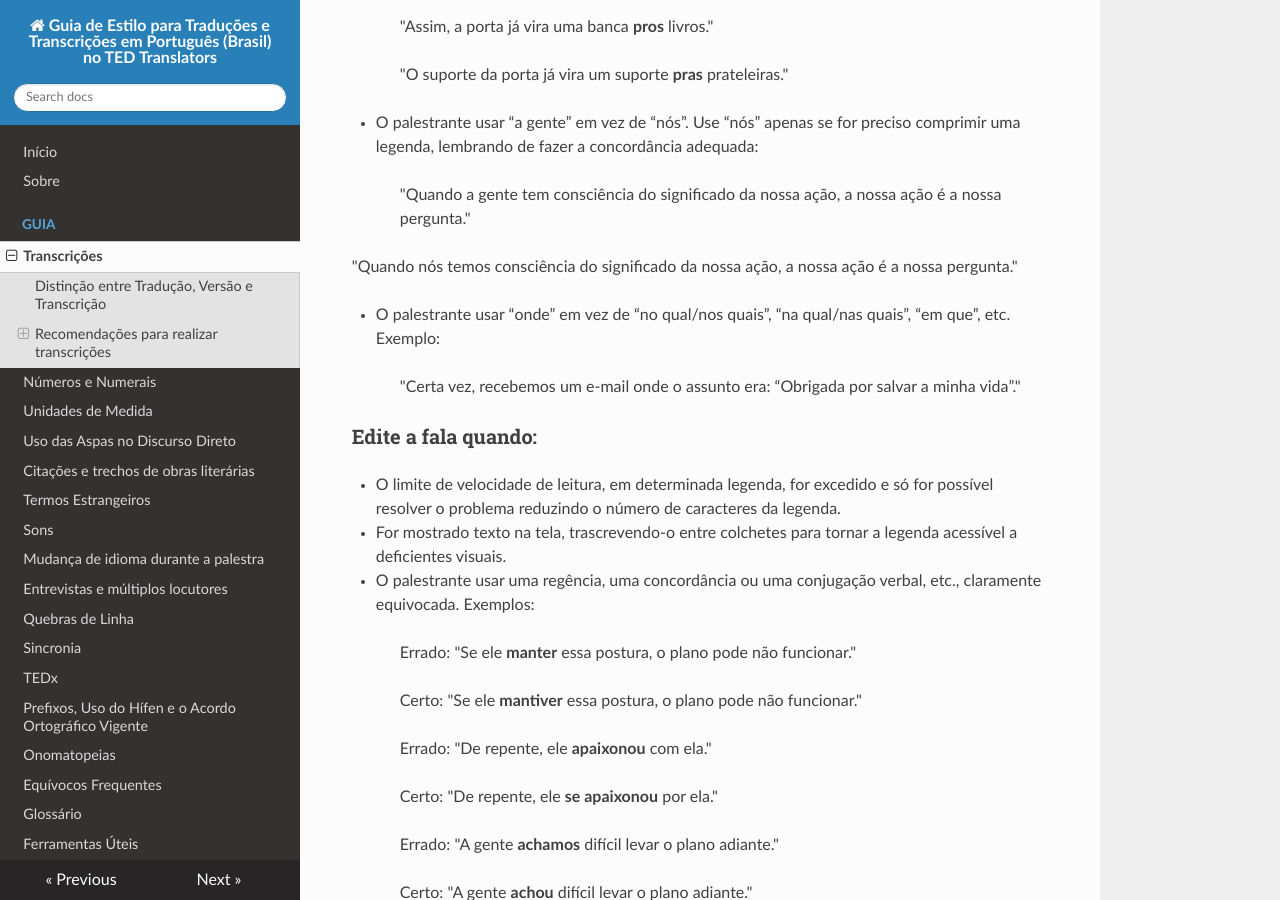
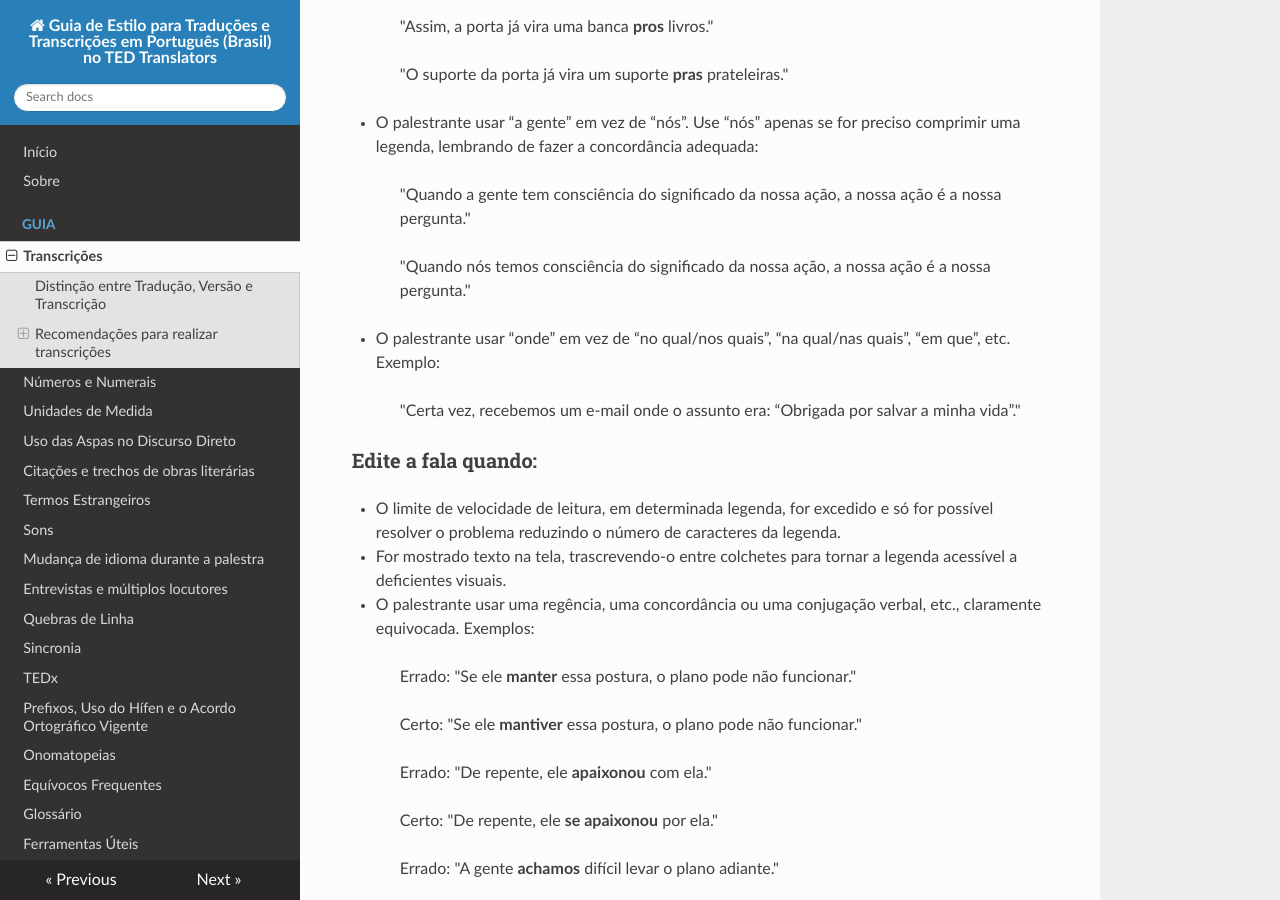
Before and after one commit to tupaschoal/TED-Translators_PT-BR_Styleguide, an MkDocs documentation site: the page built from docs/transcricoes.md, in a window 1280 px wide and 900 px high, scrolled down 1699 px. Built offline with MkDocs 1.6.1, drawn with Linux system fonts in a browser that asks for light colours; nearby versions of some CDN libraries; old or Windows-style settings are respelled for this version of MkDocs.

Commit message:
#7 - Fix small formatting typo
Examples should be presented with the '>'  tag

```diff
--- a/docs/transcricoes.md
+++ b/docs/transcricoes.md
@@ -55,7 +55,7 @@ Apesar de sabermos que se trata de tarefas complexas, que exigem análise do con
 
 >> "Quando a gente tem consciência do significado da nossa ação, a nossa ação é a nossa pergunta."
 
-"Quando nós temos consciência do significado da nossa ação, a nossa ação é a nossa pergunta."
+>> "Quando nós temos consciência do significado da nossa ação, a nossa ação é a nossa pergunta."
 
 - O palestrante usar “onde” em vez de “no qual/nos quais”, “na qual/nas quais”, “em que”, etc. Exemplo:
 
```
